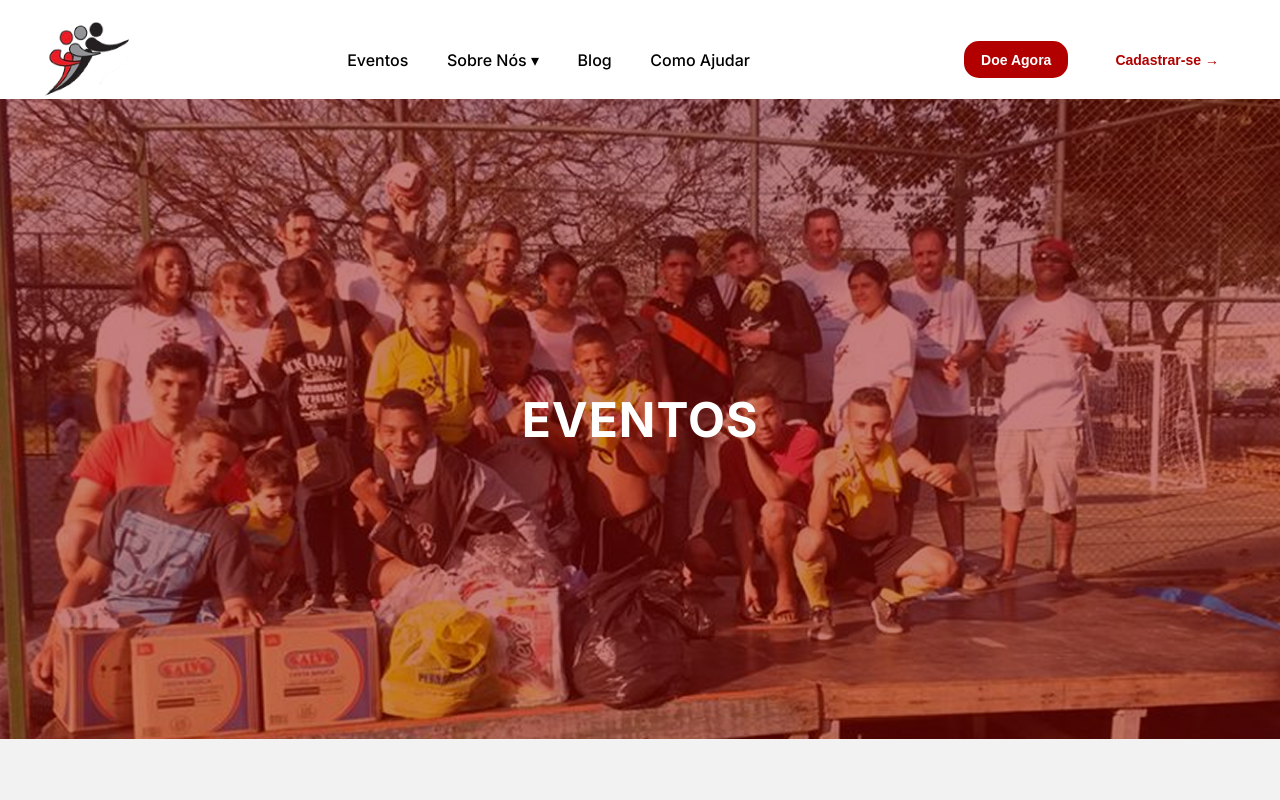
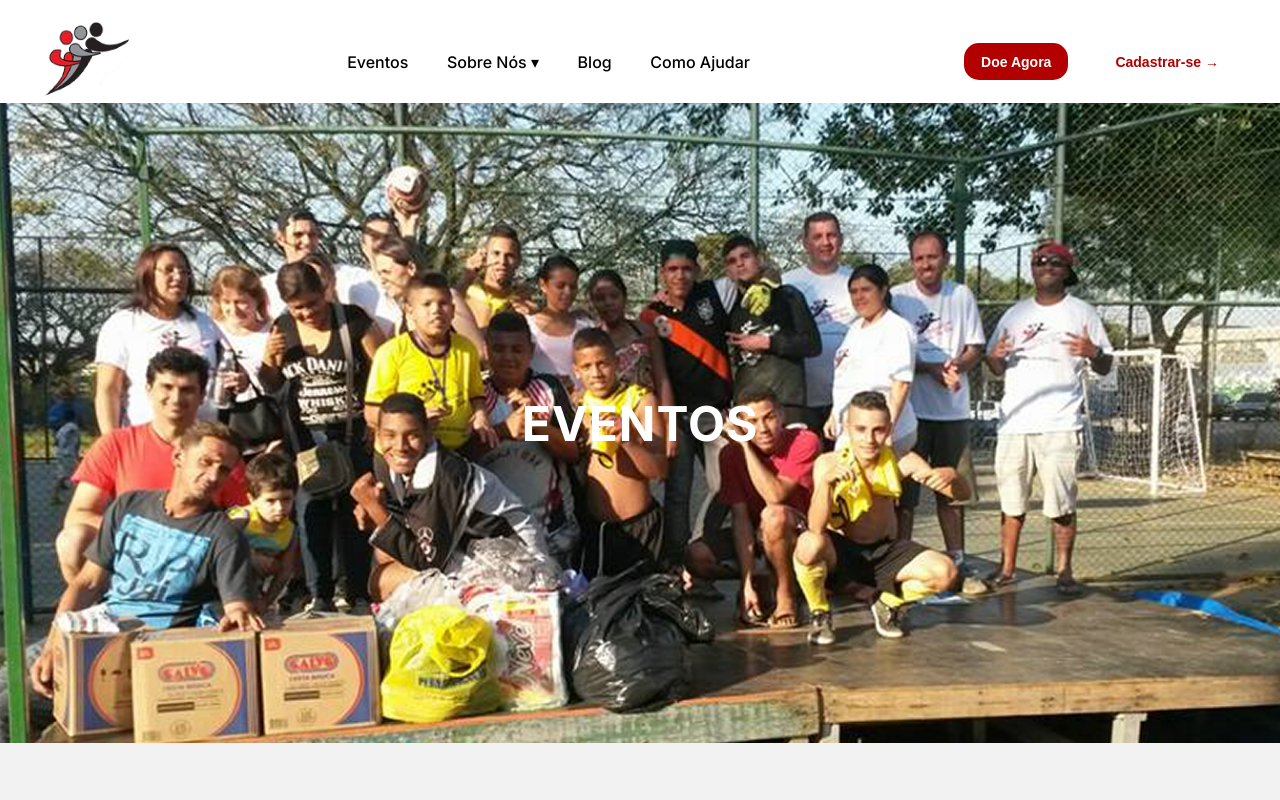
Before and after one commit to Gruposemh/front, a React (Vite) app: page /eventos in a window 1280 px wide. Shown: the top 800 px of the page. Built offline with nearby package versions, Linux system fonts and the light colour scheme.

Commit message:
feat: ajustando dropdown e adicionando link

```diff
--- a/src/components/Header/index.jsx
+++ b/src/components/Header/index.jsx
@@ -10,13 +10,9 @@ const Header = () => {
     return(
         <>
         <header>
+          <Link to="/">
             <img src={Logo} alt="Logo dos Voluntarios Pro Bem, três bonequinhos, preto cinza e vermelho" className="logo" />
-
-
-
-
-
-
+        </Link>
 
     <nav className="nav-header">
       <ul className="lista-header">
--- a/src/components/Main/index.jsx
+++ b/src/components/Main/index.jsx
@@ -2,16 +2,13 @@ import React from "react";
 import Header from "../../components/Header"
 import "../../styles/Main/style.css"
 
-const Main = ({img, text}) => {
-    return (
-        <>
-            <main className="main">
-                <img src={img} />
-                <div className="overlay"/>
-                <h1>{text}</h1>
-            </main>
-        </>
-    )
-}
+const Main = ({ img, text }) => {
+  return (
+    <main className="main">
+      <img src={img} alt="" className="bg-img" />
+      <h1>{text}</h1>
+    </main>
+  );
+};
 
 export default Main;
```
